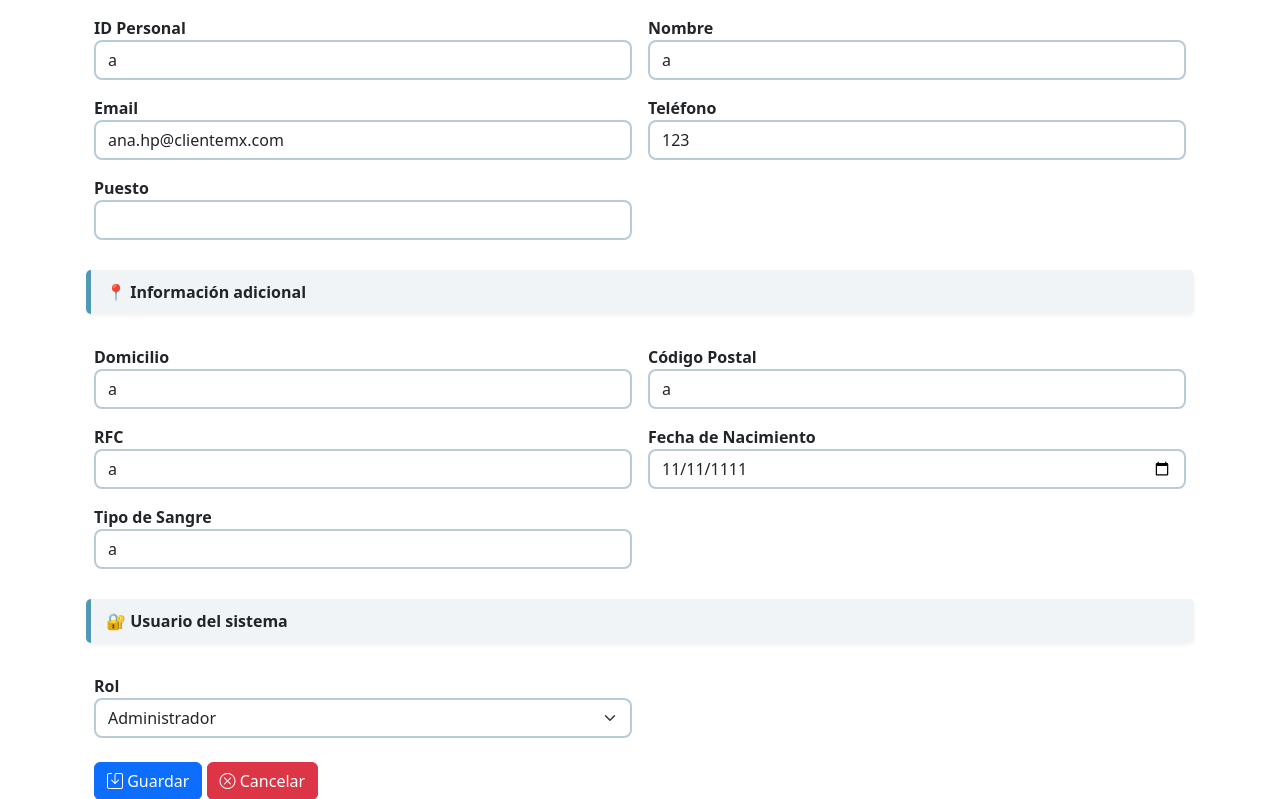
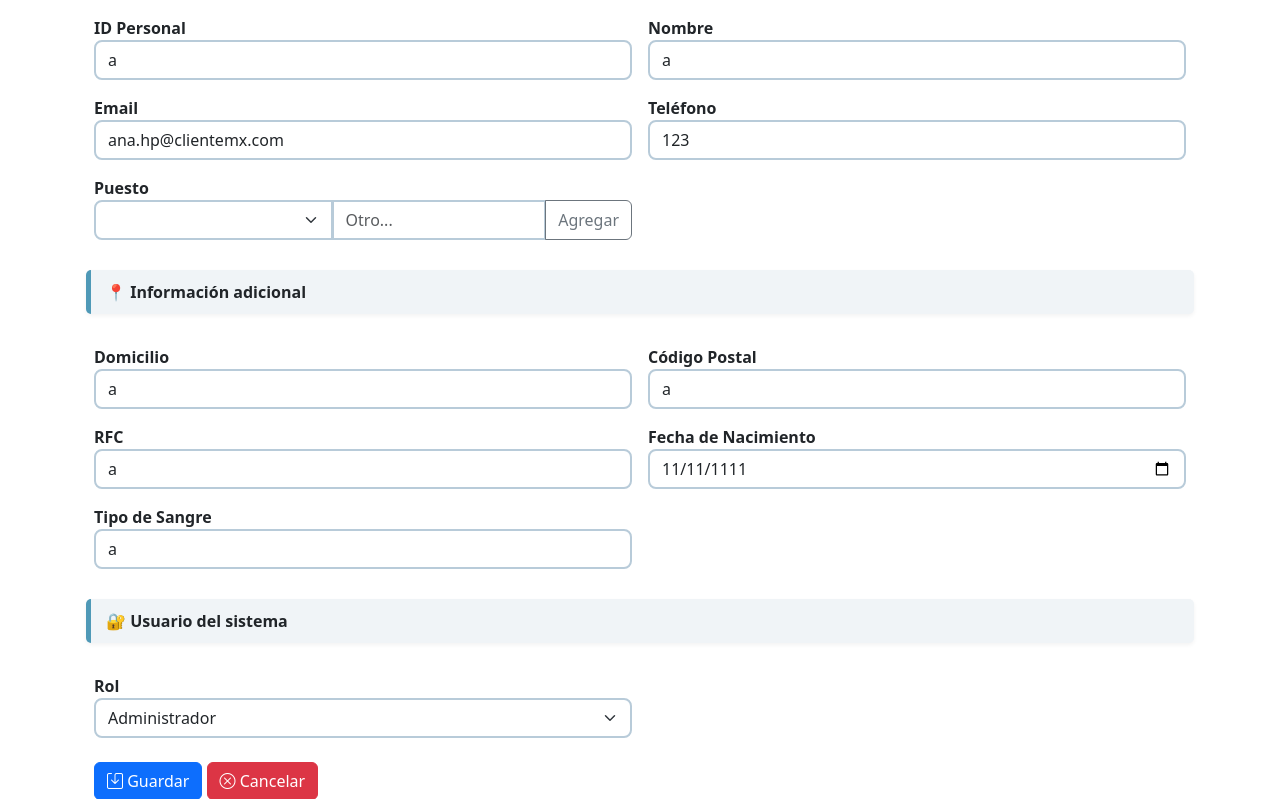
Before and after one commit to RickyVdev/eoweb, a Django app: page /empleados/modificar/5/ in a window 1280 px wide. Shown: the part 184-983 px from the top of the page. Run offline with Django 5.2, Linux system fonts and the light colour scheme; a user stored in the database is signed in; data comes from the database, SQL or seed files in the repository; lists and menus that the app fills with data are empty.

Commit message:
ajustes segun requerimientos de Fer en modificar

```diff
--- a/gestion/templates/gestion/modificar_empleado.html
+++ b/gestion/templates/gestion/modificar_empleado.html
@@ -27,8 +27,16 @@
       <input type="text" name="telefono" class="form-control" value="{{ empleado.telefono }}">
     </div>
     <div class="col-md-6">
-      <label>Puesto</label>
-      <input type="text" name="cargo" class="form-control" value="{{ empleado.cargo }}">
+      <label for="cargo">Puesto</label>
+      <div class="input-group">
+        <select id="puesto" name="puesto" class="form-select">
+          {% for p in puestos %}
+            <option value="{{ p.id }}">{{ p.nombre }}</option>
+          {% endfor %}
+        </select>
+        <input type="text" id="nuevo-cargo" class="form-control" placeholder="Otro...">
+        <button type="button" class="btn btn-outline-secondary" onclick="agregarCargo()">Agregar</button>
+      </div>
     </div>
 
     <div class="section-header">📍 Información adicional</div>
```
